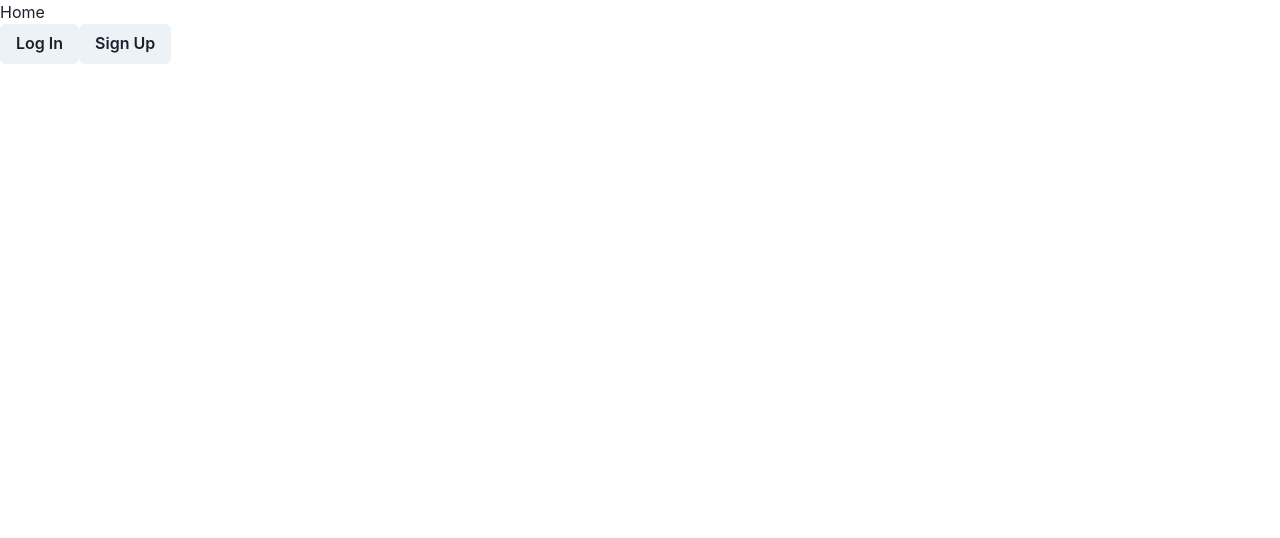
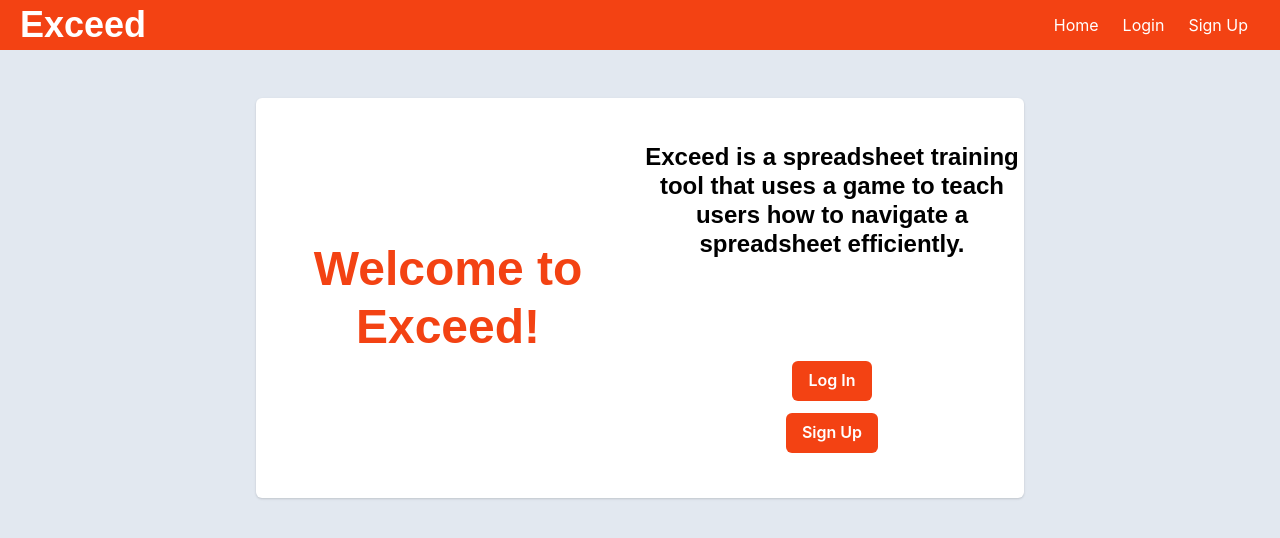
Before and after one commit to keimdm/exceed-game, a React (Vite) app in the folder client/: page / in a window 1280 px wide. Shown: the top 538 px of the page. Built offline with nearby package versions, Linux system fonts and the light colour scheme.

Commit message:
formatted header and home page

```diff
--- /dev/null
+++ b/client/src/components/Header.jsx
@@ -0,0 +1,85 @@
+import { Box, Heading, FormControl, FormLabel, Input, Button, Text } from "@chakra-ui/react";
+import { Link } from 'react-router-dom';
+import { loggedIn, login, logout } from '../utils/auth';
+
+function Header() {
+
+    const signOut = async () => {
+        logout();
+    }
+
+	return (
+		<>
+			<Box
+				w="100%"
+				h="50px"
+				bgColor="brand.orange"
+				display="flex"
+				flexDirection="row"
+				justifyContent="space-between"
+                alignItems="center"
+				px={5}
+                color="white"
+			>
+				<Heading>Exceed</Heading>
+                {loggedIn() ? (
+                <Box
+                    display="flex"
+                    flexDirection="row"
+                >
+                    <Link to="/">
+                        <Text
+                            mx={3}
+                        >
+                            Home
+                        </Text>
+                    </Link>
+                    <Link to="/account">
+                        <Text
+                            mx={3}
+                        >
+                            Settings
+                        </Text>
+                    </Link>
+                    <Text
+                        onClick={signOut}
+                        mx={3}
+                        as="Button"
+                    >
+                        Log Out
+                    </Text>
+                </Box>
+                ) : (
+                    <Box
+                    display="flex"
+                    flexDirection="row"
+                >
+                    <Link to="/">
+                        <Text
+                            mx={3}
+                        >
+                            Home
+                        </Text>
+                    </Link>
+                    <Link to="/login">
+                        <Text
+                            mx={3}
+                        >
+                            Login
+                        </Text>
+                    </Link>
+                    <Link to="/signup">
+                        <Text
+                            mx={3}
+                        >
+                            Sign Up
+                        </Text>
+                    </Link>
+                </Box>
+                )}
+			</Box>
+		</>
+	);
+}
+
+export default Header;
--- a/client/src/pages/Home.jsx
+++ b/client/src/pages/Home.jsx
@@ -1,54 +1,142 @@
 import { loggedIn, login, logout } from '../utils/auth';
-import { Button } from '@chakra-ui/react';
+import { Button, Card, Box, Text, Heading } from '@chakra-ui/react';
 import { Link } from "react-router-dom";
+import Header from "../components/Header.jsx";
 
 function Home() {
 
-    const signOut = async () => {
-        logout();
-    }
-
     return (
       <>
-        <p>Home</p>
+        <Box
+            w="100%"
+            h="100vh"
+            bgColor="brand.gray"
+            display="flex"
+            flexDirection="column"
+            alignItems="center"
+        >
+            <Header />
             {loggedIn() ? (
                 <>
+                    <Card
+                        w="60%"
+                        h="50%"
+                        my={12}
+                        display="flex"
+                        flexDirection="row"
+                    >
+                        <Box
+                            w="50%"
+                            h="100%"
+                            display="flex"
+                            flexDirection="column"
+                            justifyContent="center"
+                            alignItems="center"
+                            textAlign="center"
+                        >
+                            <Heading
+                                variant="orange"
+                            >
+                                Welcome to Exceed!
+                            </Heading>
+                        </Box>
+                        <Box
+                            w="50%"
+                            h="100%"
+                            display="flex"
+                            flexDirection="column"
+                            justifyContent="space-around"
+                            alignItems="center"
+                            textAlign="center"
+                        >
+                            <Heading
+                                variant="subheading"
+                            >
+                                Click below to get started:
+                            </Heading>
+                            <Box
+                                display="flex"
+                                flexDirection="column"
+                            >
                                 <Link to={`/levels`}>
-                    <Button>
+                                    <Button
+                                        variant="brand"
+                                        my={3}
+                                    >
                                         Select a Level
                                     </Button>
                                 </Link>
                                 <Link to={`/scores`}>
-                    <Button>
+                                    <Button variant="brand">
                                         View High Scores
                                     </Button>
                                 </Link>
-                <Link to={`/account`}>
-                    <Button>
-                        View Account Details
-                    </Button>
-                </Link>
-                <Button
-                    onClick={signOut}
-                >
-                    Log Out
-                </Button>
+                            </Box>
+                        </Box>
+                    </Card>
                 </>
             ) : (
                 <>
+                    <Card
+                        w="60%"
+                        h="50%"
+                        my={12}
+                        display="flex"
+                        flexDirection="row"
+                    >
+                        <Box
+                            w="50%"
+                            h="100%"
+                            display="flex"
+                            flexDirection="column"
+                            justifyContent="center"
+                            alignItems="center"
+                            textAlign="center"
+                        >
+                            <Heading
+                                variant="orange"
+                            >
+                                Welcome to Exceed!
+                            </Heading>
+                        </Box>
+                        <Box
+                            w="50%"
+                            h="100%"
+                            display="flex"
+                            flexDirection="column"
+                            justifyContent="space-around"
+                            alignItems="center"
+                            textAlign="center"
+                        >
+                            <Heading
+                                variant="subheading"
+                            >
+                                Exceed is a spreadsheet training tool that uses a game to teach users how to navigate a spreadsheet efficiently.
+                            </Heading>
+                            <Box
+                                display="flex"
+                                flexDirection="column"
+                            >
                                 <Link to={`/login`}>
-                    <Button>
+                                    <Button
+                                        variant="brand"
+                                        my={3}
+                                    >
                                         Log In
                                     </Button>
                                 </Link>
                                 <Link to={`/signup`}>
-                    <Button>
+                                    <Button variant="brand">
                                         Sign Up
                                     </Button>
                                 </Link>
+                            </Box>
+                        </Box>
+                    </Card>
                 </>
             )
             }
+        </Box>
       </>
     )
   }
--- a/client/src/theme/theme.js
+++ b/client/src/theme/theme.js
@@ -6,11 +6,45 @@ const theme = extendTheme({
 	},
 	colors: {
 		brand: {
-			100: "#000000",
-			200: "#FFFFFF",
-			300: "#0D968B"
+			"black": "#000000",
+			"white": "#FFFFFF",
+			"orange": "#F34213",
+            "gray": "#E2E8F0",
+            "dark-blue": "#2C365E"
 		}
-	}
+	},
+    components: {
+        Button: {
+            variants: {
+                "brand": {
+                    bgColor: "brand.orange",
+                    color: "brand.white",
+                    _hover: {
+                        bgColor: "brand.white",
+                        color: "brand.orange",
+                        borderColor: "brand.orange",
+                        borderWidth: "2px"
+                    }
+                }
+            }
+        },
+        Heading: {
+            variants: {
+                "orange": {
+                    color: "brand.orange",
+                    fontSize: "5xl",
+                },
+                "blue": {
+                    color: "brand.dark-blue"
+                },
+                "subheading": {
+                    color: "brand.black",
+                    fontSize: "2xl"
+
+                },
+            }
+        }
+    }
 });
 
 export default theme;
```
Lines whose indentation alone changed are shown as unchanged.
